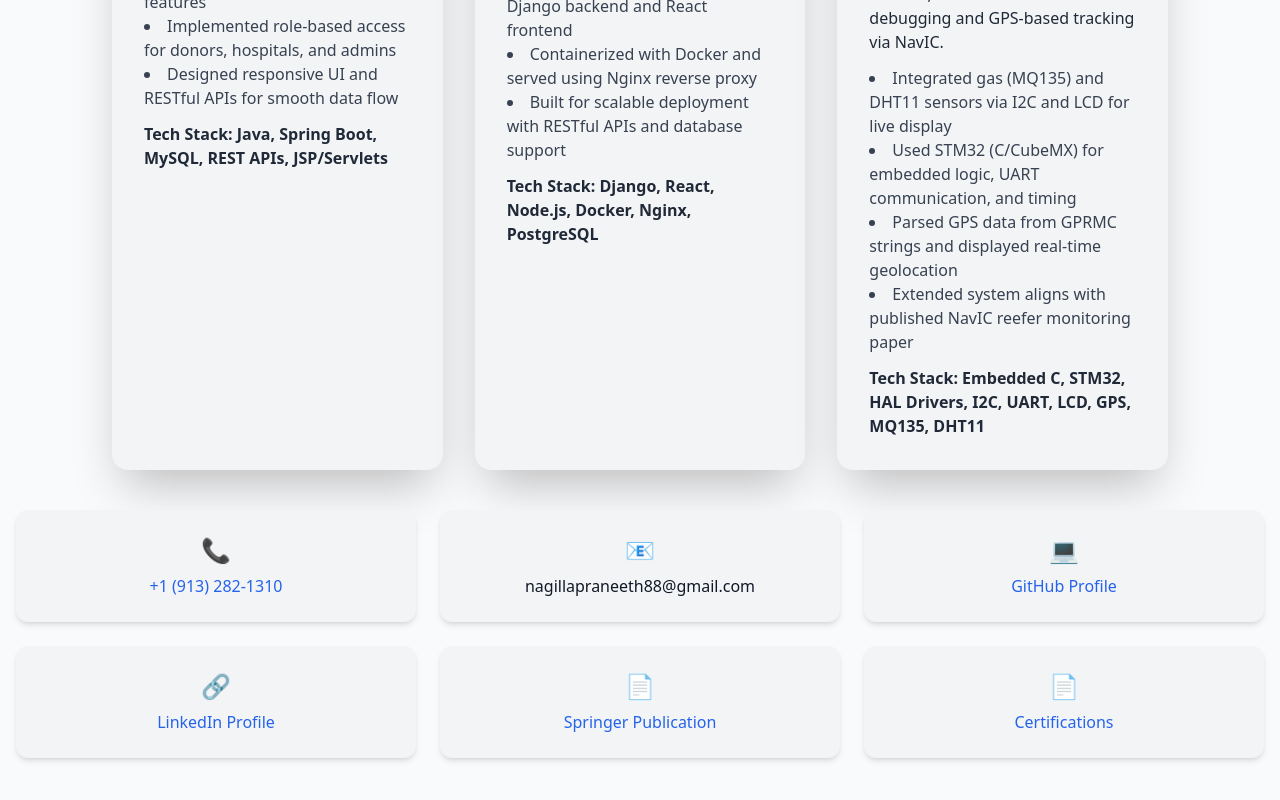
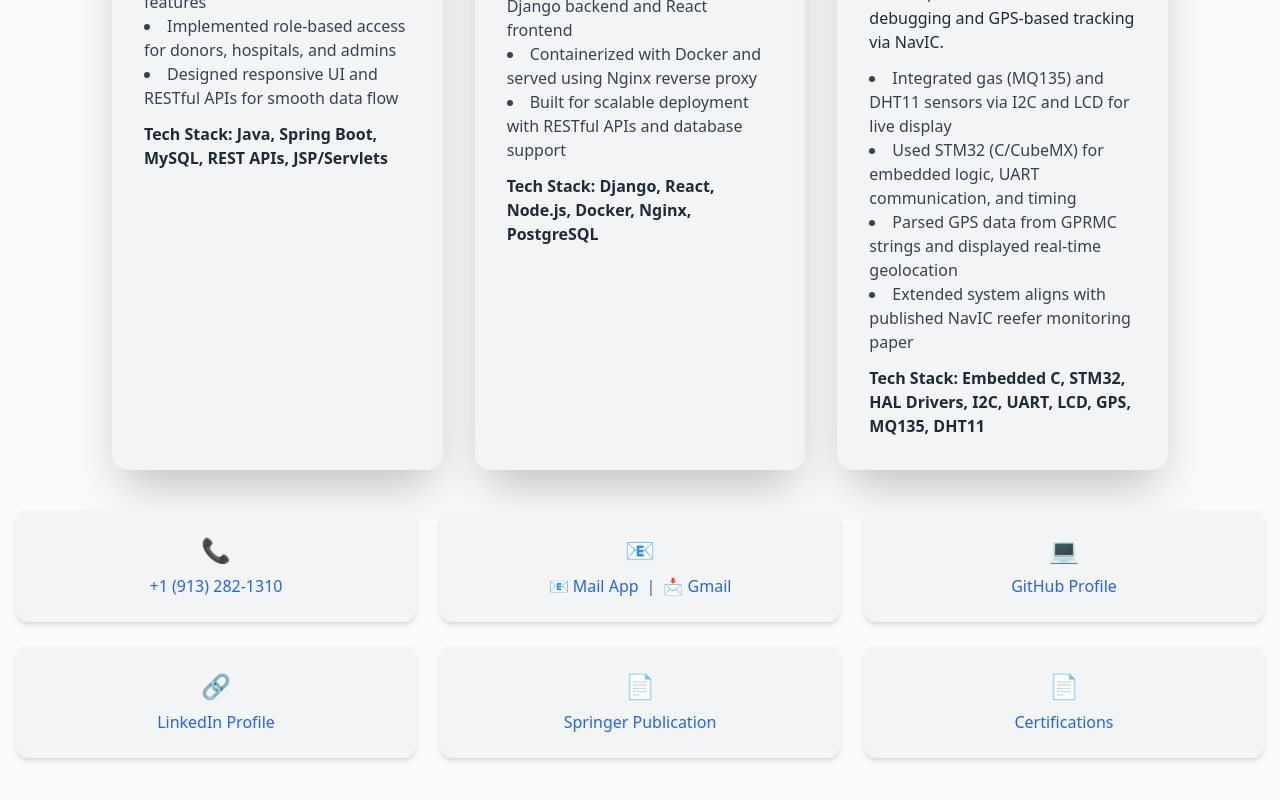
Before and after one commit to 586Praneeth/Praneeth_Project, a React (Vite) app: page / in a window 1280 px wide. Shown: the part 3146-3946 px from the top of the page. Built offline with nearby package versions, Linux system fonts and the light colour scheme.

Commit message:
Fix badge image overlap2

```diff
--- a/src/App.jsx
+++ b/src/App.jsx
@@ -247,13 +247,23 @@ function App() {useEffect(() => {
   </div>
   <div className="bg-gray-100 shadow-md rounded-xl p-6 text-center hover:shadow-xl transition">
     <p className="text-2xl mb-2">📧</p>
+ <p className="text-blue-600 font-medium">
+  <a
+    href="mailto:nagillapraneeth88@gmail.com"
+    className="hover:underline mr-2 inline-block"
+  >
+    📧 Mail App
+  </a>
+  |
   <a
     href="https://mail.google.com/mail/?view=cm&fs=1&to=nagillapraneeth88@gmail.com"
     target="_blank"
     rel="noopener noreferrer"
+    className="hover:underline ml-2 inline-block"
   >
-  nagillapraneeth88@gmail.com
+    📩 Gmail
   </a>
+</p>
 
   </div>
   <div className="bg-gray-100 shadow-md rounded-xl p-6 text-center hover:shadow-xl transition">
```
Lines whose indentation alone changed are shown as unchanged.
